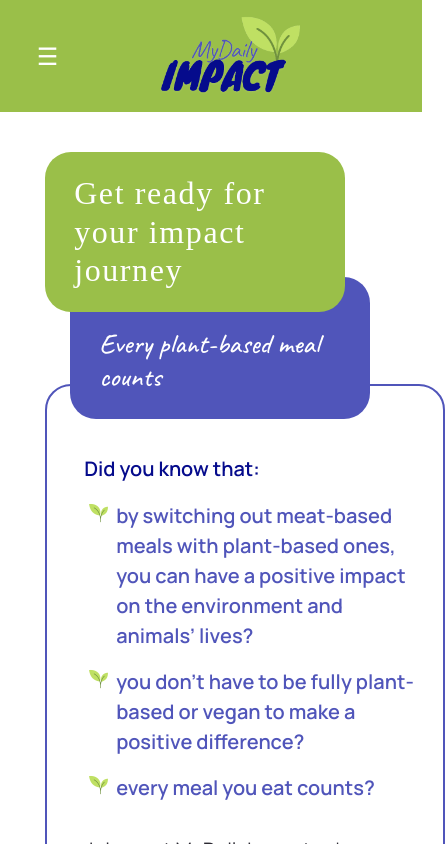
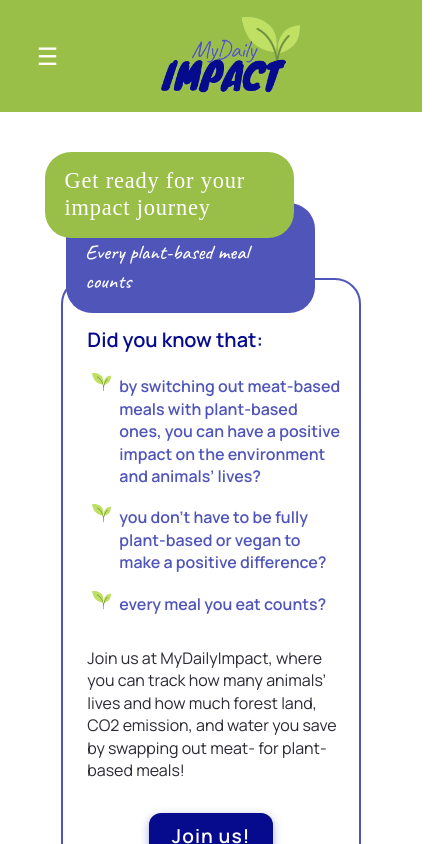
Before and after one commit to TechLabs-Remote-Bootcamp/WS24-MyDailyImpact, a React (Vite) app in the folder mdi-react/: page / in a window 390 px wide. Shown: the top 844 px of the page, 445 px wide, since content can reach past the window. Built offline with nearby package versions, Linux system fonts and the light colour scheme; a web font is replaced by a local one.

Commit message:
design: more responsiveness

```diff
--- a/mdi-react/src/components/core/ColoredContainers/Colored-Containers.module.scss
+++ b/mdi-react/src/components/core/ColoredContainers/Colored-Containers.module.scss
@@ -9,11 +9,8 @@
   grid-template-rows: auto 2.2em auto 2.2em auto;
   color: $white;
   min-width: 25rem;
-
-  // div {
-  //   border-radius: 26px;
-  //   padding: 1rem 1.8rem;
-  // }
+  max-width: 100%;
+  margin: 0 auto;
 
   .react-datepicker {
     padding: none;
@@ -71,6 +68,8 @@
     flex-direction: column;
     justify-content: center;
     align-items: center;
+    width: 100%;
+    box-sizing: border-box;
 
     a {
       text-decoration: none;
@@ -87,6 +86,8 @@
 
 @media only screen and (max-width: 810px) {
   .colorContainer {
+    min-width: unset;
+    width: 100%;
     .greenBox {
       h2 {
         font-size: 1.75rem;
@@ -127,6 +128,8 @@
       grid-row: 4 / 6;
       border: 2px solid $primary-medium;
       font-size: 1.25rem;
+      padding: 1rem 1.4rem;
+      padding-top: 2.5em;
     }
   }
 }
@@ -134,14 +137,17 @@
 @media only screen and (max-width: 500px) {
   .colorContainer {
     .greenBox {
+      padding: 1.2rem 1.4rem;
       h2 {
-        font-size: 2rem;
+        font-size: 1.6rem;
       }
     }
 
     .blueBox {
+      padding: 1rem 1.4rem;
       h3 {
-        font-size: 1.75rem;
+        font-size: 1.5rem;
+        line-height: 2rem;
       }
     }
 
@@ -149,7 +155,42 @@
       grid-column: 1 / 6;
       grid-row: 4 / 6;
       border: 2px solid $primary-medium;
-      font-size: 1.25rem;
+      font-size: 1.15rem;
+      padding: 0.8rem 1.2rem;
+      padding-top: 2.2em;
+      width: calc(100% - 2.4rem);
+      margin: 0 auto;
     }
   }
 }
+
+@media only screen and (max-width: 400px) {
+  .colorContainer {
+    .greenBox {
+      padding: 1rem 1.2rem;
+
+      h2 {
+        font-size: 1.4rem;
+        letter-spacing: 0.05rem;
+      }
+    }
+
+    .blueBox {
+      padding: 0.8rem 1.2rem;
+      line-height: 2rem;
+
+      h3 {
+        font-size: 1.3rem;
+        line-height: 1.8rem;
+      }
+    }
+
+    .textBox {
+      padding: 0.7rem 1rem;
+      padding-top: 2em;
+      font-size: 1rem;
+      line-height: 1.4rem;
+      width: calc(100% - 2rem);
+    }
+  }
+}
```
